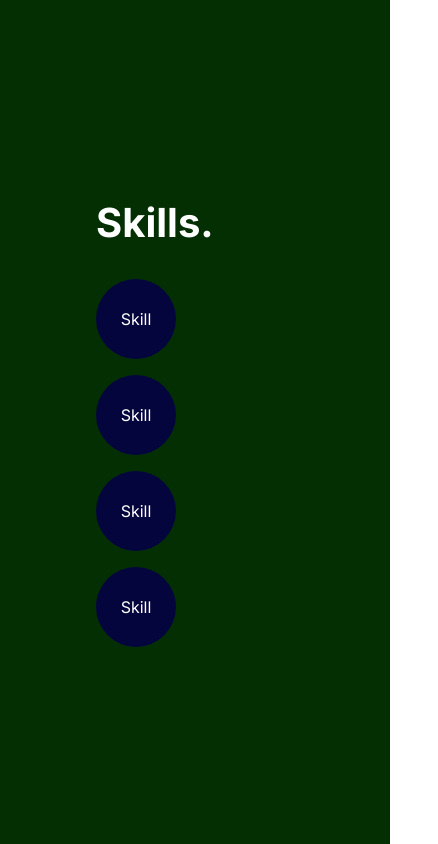
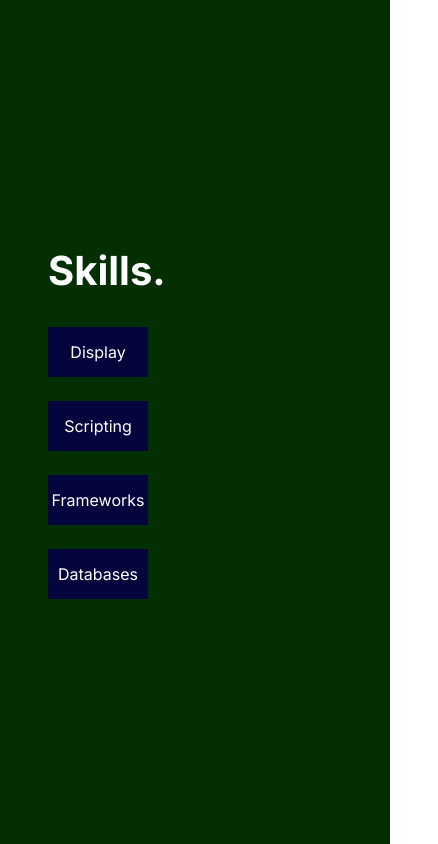
Before and after one commit to courthub74/AboutLayout, a plain HTML site: page index.html in a window 390 px wide. Shown: the part 1688-2532 px from the top of the page, 438 px wide, since content can reach past the window. Drawn offline with Linux system fonts and the light colour scheme.

```diff
--- a/index.html
+++ b/index.html
@@ -88,19 +88,19 @@
                 <!-- top 2 -->
                  <div class="top_3">
                     <div class="circle_">
-                        <p>Skill</p>
+                        <p>Display</p>
                      </div>
                      <div class="circle_">
-                        <p>Skill</p>
+                        <p>Scripting</p>
                      </div>
                  </div>
                  <!-- next 2 -->
                   <div class="next_3">
                     <div class="circle_">
-                        <p>Skill</p>
+                        <p>Frameworks</p>
                      </div>
                      <div class="circle_">
-                        <p>Skill</p>
+                        <p>Databases</p>
                      </div>
                   </div>
              </div>
--- a/style.scss
+++ b/style.scss
@@ -105,7 +105,7 @@
             display: flex;
             flex-direction: column;
             justify-content: center;
-            padding: 0 3em 0 3em;
+            // padding: 0 3em 0 3em;
             .section_title_three {
                 font-weight: bold;
                 font-size: 2.5rem;
@@ -115,17 +115,17 @@
                 display: flex;
                 flex-direction: column;
                 justify-content: center;
-                gap: 1em;
+                gap: 1.5em;
                 margin-top: 2em;
                 .top_3 {
                     display: flex;
                     flex-direction: column;
-                    gap: 1em;
+                    gap: 1.5em;
                 }
                 .next_3 {
                     display: flex;
                     flex-direction: column;
-                    gap: 1em;
+                    gap: 1.5em;
                 }
             }
             // SKILLS CIRCLES APPEARENCE
@@ -134,10 +134,10 @@
                 justify-content: center;
                 align-items: center;
                 background-color: rgb(5, 5, 62);
-                width: 80px;
-                height: 80px;
-                // padding: 2em 2em;
-                border-radius: 50%;
+                width: 100px;
+                height: 50px;
+                // padding: 1em;
+                // border-radius: 50%;
             }
         }
     }
```
Also changed, not shown: style.css, 1 other file.
